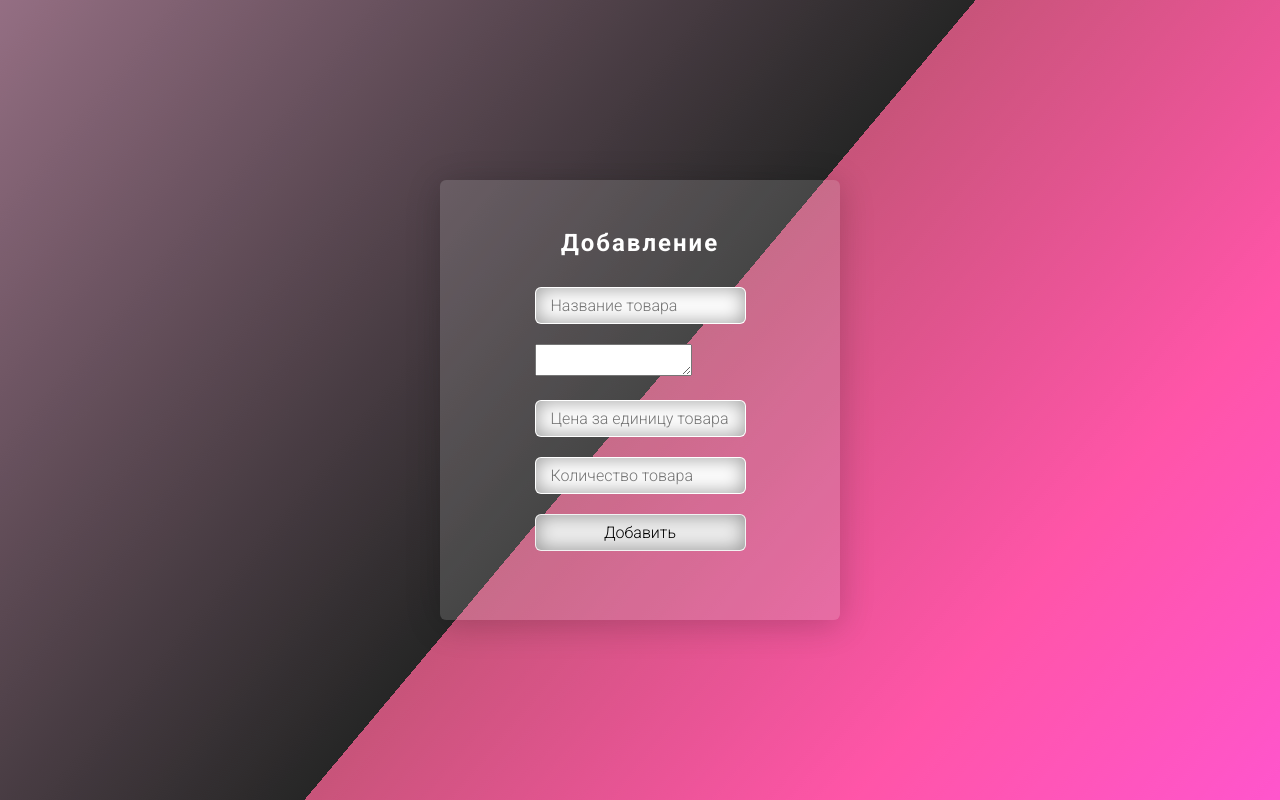
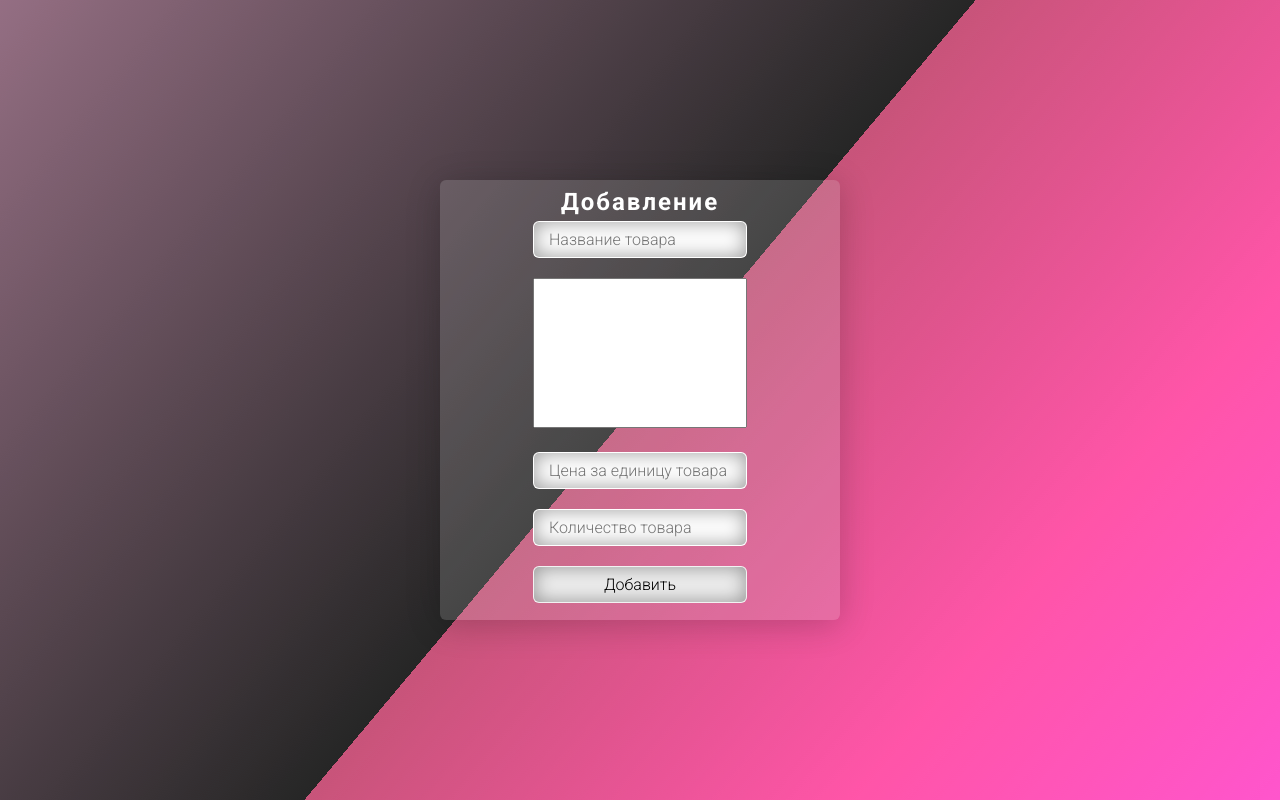
Before and after one commit to Xunil1/calyany, a Flask app: page /add_product in a window 1280 px wide. Run offline with Flask 2, Linux system fonts and the light colour scheme; a user stored in the database is signed in.

Commit message:
Форма добавления товара

```diff
--- a/static/css/style_reg.css
+++ b/static/css/style_reg.css
@@ -34,7 +34,8 @@
     color: #fff;
     font-weight: 600;
     letter-spacing: 2px;
-    margin-bottom: 30px;
+    margin-top: 10px;
+    margin-bottom: 5px;
 }
 .form form{
     display: flex;
@@ -47,6 +48,15 @@
     width:  100%;
     margin-bottom: 20px;
 }
+
+.inputBx textarea {
+    resize: none;
+    width: 214px;
+    height: 150px;
+    font-size: 16px;
+    padding: 5px;
+}
+
 .box .form .inputBx input{
     width: 100%;
     outline: none;
```
Also changed, not shown: app.py (line endings or trailing spaces).
